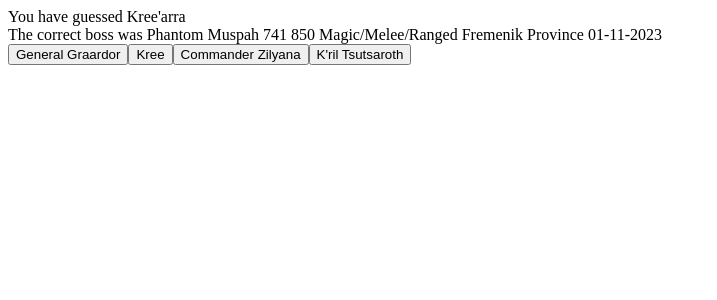
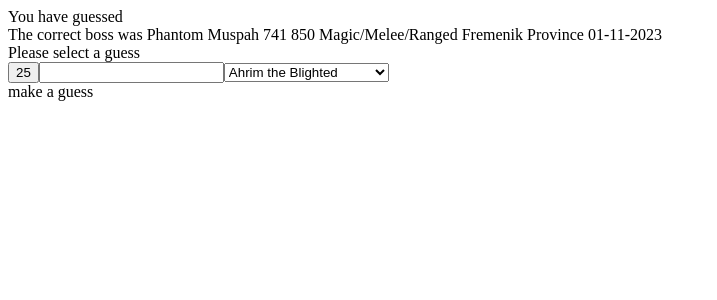
Before and after one commit to daltonoswald/runescapedle, a React (Vite) app: page / in a window 1280 px wide. Shown: the top 300 px of the page, without its empty margins (0-717 px from the left). Built offline with nearby package versions, Linux system fonts and the light colour scheme.

Commit message:
progress on selecting guesses

```diff
--- a/src/App.jsx
+++ b/src/App.jsx
@@ -3,9 +3,10 @@ import {format } from 'date-fns'
 import { bossList } from './bossList'
 
 function App() {
-  const [guessedBoss, setGuessedBoss] = useState(`Kree'arra`);
+  const [guessedBoss, setGuessedBoss] = useState('');
+  const [guessedIndex, setGuessedIndex] = useState(-1);
   const [correctBoss, setCorrectBoss] = useState({});
-  const [status, setStatus] = useState('');
+  const [status, setStatus] = useState('Please select a guess');
 
 
   useEffect(() => {
@@ -23,16 +24,46 @@ function App() {
     })
   },[])
 
-  console.log(bossList);
   console.log(`The correctBoss name  ${correctBoss.name}`);
+  console.log(`You have guessed ${name}`)
   console.log(`You have guessed ${guessedBoss}`)
-  console.log(correctBoss.release);
 
-  if (correctBoss.name === guessedBoss) {
-    console.log("Correct Guess");
-  } else {
-    console.log("Incorrect guess");
+  function handleGuess(e) {
+    const guessedNameValue = e.target.value;
+    let indexVal = bossList.findIndex(x => x.name === `${guessedNameValue}`)
+    setGuessedBoss(guessedNameValue);
+    setGuessedIndex(indexVal);
+    console.log(guessedNameValue)
+    console.log(indexVal);
+    if (correctBoss.name === guessedNameValue) {
+      console.log("Correct Guess");
+      setStatus('Correct.')
+    } else {
+      console.log("Incorrect guess");
+      setStatus('Incorrect');
+    }
   }
+
+  function showAll(e) {
+    let bossVal = e.target.value;
+    setGuessedIndex(e.target.value);
+    console.log(bossVal);
+    console.log(bossList[bossVal].name)
+    console.log(bossList[bossVal].level)
+    console.log(bossList[bossVal].health)
+    console.log(bossList[bossVal].attack)
+    console.log(bossList[bossVal].region)
+    console.log(bossList[bossVal].release)
+    console.log(bossList[bossVal].hasPet)
+  }
+
+  // let keys = Object.keys(bossList);
+  // for (let i = 0; i < keys.length; i++) {
+  //   let val = bossList[keys[i]];
+  //   console.log(val.name);
+  // }
+
+  // console.log(bossList[28])
 
 
   return (
@@ -40,12 +71,41 @@ function App() {
     <div>You have guessed {guessedBoss}</div>
     <div>The correct boss was {correctBoss.name} {correctBoss.level} {correctBoss.health} {correctBoss.attack} {correctBoss.region} {correctBoss.release} {correctBoss.hasPet} </div>
     <div>{status}</div>
-    <button onClick={() => {setGuessedBoss(`General Graardor`)}}>General Graardor</button>
-    <button onClick={() => {setGuessedBoss(`Kree'arra`)}}>Kree</button>
-    <button onClick={() => {setGuessedBoss(`Commander Zilyana`)}}>Commander Zilyana</button>
-    <button onClick={() => {setGuessedBoss(`K'ril Tsutsaroth`)}}>K&apos;ril Tsutsaroth</button>
+
+    <button id="25" onClick={showAll}>25</button>
+    <input htmlFor="bossId" type='number' onChange={showAll}></input>
+    <select
+      value={guessedBoss}
+      onChange={handleGuess}
+    >
+      {bossList.map((boss) => <option key={boss.name} id={boss.name} value={boss.name}>{boss.name}</option>)}
+    </select>
+    <GuessedIndexInfo guessedIndex={guessedIndex} bossList={bossList} />
     </>
   )
 }
 
+function GuessedIndexInfo({guessedIndex, bossList}) {
+  console.log(bossList[guessedIndex])
+
+  if (guessedIndex === -1) {
+    return (
+      <div>make a guess</div>
+  )
+  } else {
+    return (
+      <div>
+        <div>{(bossList[guessedIndex].name)}</div>
+        <div>{(bossList[guessedIndex].level)}</div>
+        <div>{(bossList[guessedIndex].health)}</div>
+        <div>{(bossList[guessedIndex].attack)}</div>
+        <div>{(bossList[guessedIndex].region)}</div>
+        <div>{(bossList[guessedIndex].release)}</div>
+        <div>{(bossList[guessedIndex].hasPet)}</div>
+      </div>
+    )
+  }
+
+}
+
 export default App
--- a/src/bossList.js
+++ b/src/bossList.js
@@ -1,15 +1,6 @@
 //Still Need to add Sporadic, SLayer, Minigame, Skilling, and Raid bosses
 
 export const bossList = [
-    {
-        name: `Ahrim the Blighted`,
-        level: 98,
-        health: 100,
-        attack: "Magic",
-        region: "Morytania",
-        release: `5,9,2005`,
-        hasPet: false,
-    },
     {
         name: `Ahrim the Blighted`,
         level: 98,
```
